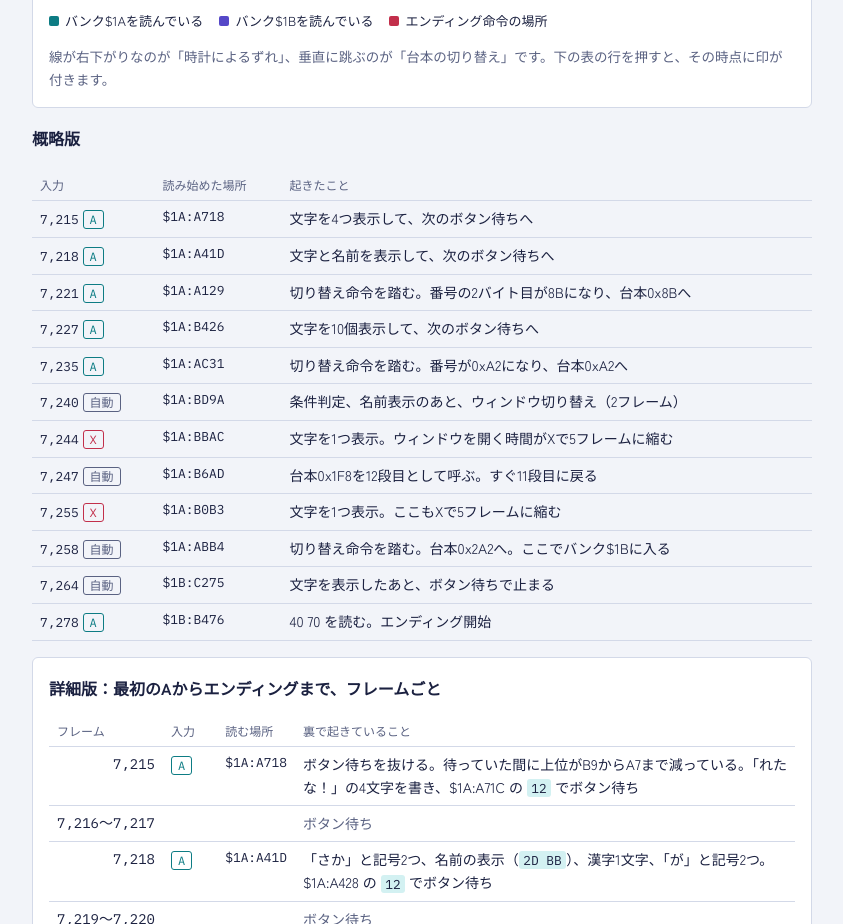
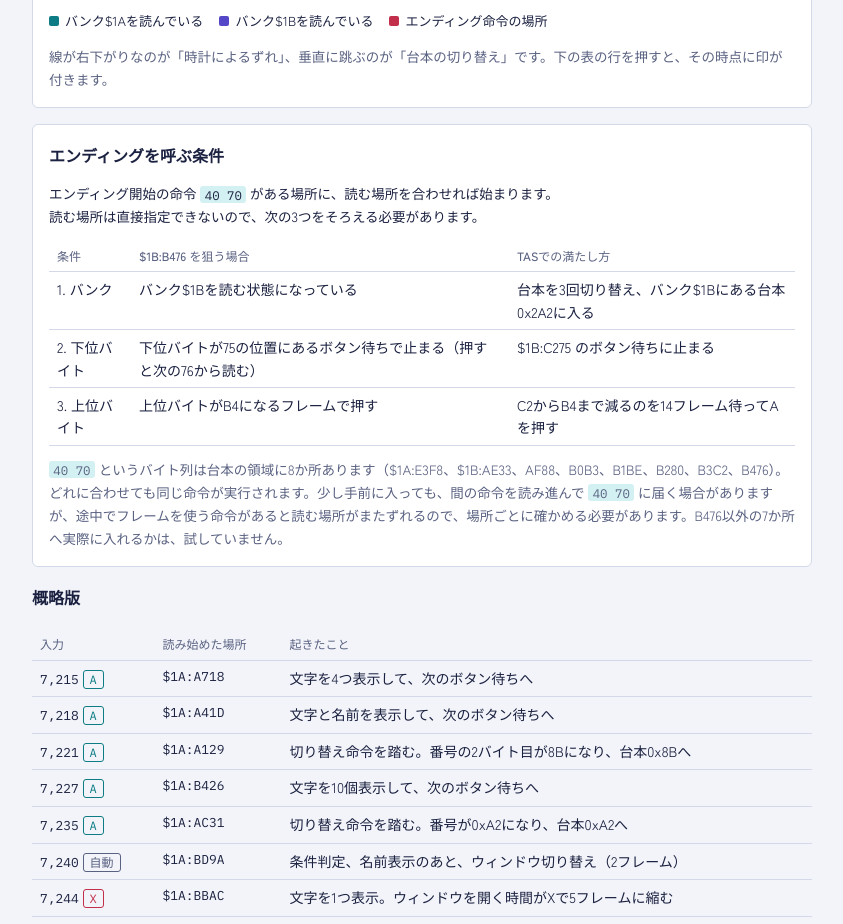
Before and after one commit to Ooooiwocha/rmsg1-tas-inputfiles, a plain HTML site: page docs/lady-bug/index.html in a window 1280 px wide. Shown: the part 6870-7794 px from the top of the page, without its empty margins (218-1061 px from the left). Drawn offline with Linux system fonts and the light colour scheme; a web font is replaced by a local one.

Commit message:
Explainer: add the conditions for triggering the ending
Co-Authored-By: Claude Fable 5.2 <noreply@anthropic.com>
Claude-Session: https://claude.ai/code/session_01ANRmnNH9qeuR6GN2uRKxSd

```diff
--- a/docs/lady-bug/index.html
+++ b/docs/lady-bug/index.html
@@ -321,6 +321,19 @@ footer{font-size:13px;color:var(--muted);border-top:1px solid var(--line);paddin
     <div class="legend"><span style="--c:var(--accent)">バンク$1Aを読んでいる</span><span style="--c:var(--bank2)">バンク$1Bを読んでいる</span><span style="--c:var(--hot)">エンディング命令の場所</span></div>
     <figcaption>線が右下がりなのが「時計によるずれ」、垂直に跳ぶのが「台本の切り替え」です。下の表の行を押すと、その時点に印が付きます。</figcaption>
   </figure>
+  <figure class="fig">
+    <h3>エンディングを呼ぶ条件</h3>
+    <p class="small">エンディング開始の命令 <code>40 70</code> がある場所に、読む場所を合わせれば始まります。読む場所は直接指定できないので、次の3つをそろえる必要があります。</p>
+    <div class="scroll"><table>
+      <thead><tr><th>条件</th><th>$1B:B476 を狙う場合</th><th>TASでの満たし方</th></tr></thead>
+      <tbody>
+        <tr><td>1. バンク</td><td>バンク$1Bを読む状態になっている</td><td>台本を3回切り替え、バンク$1Bにある台本0x2A2に入る</td></tr>
+        <tr><td>2. 下位バイト</td><td>下位バイトが75の位置にあるボタン待ちで止まる（押すと次の76から読む）</td><td>$1B:C275 のボタン待ちに止まる</td></tr>
+        <tr><td>3. 上位バイト</td><td>上位バイトがB4になるフレームで押す</td><td>C2からB4まで減るのを14フレーム待ってAを押す</td></tr>
+      </tbody>
+    </table></div>
+    <figcaption><code>40 70</code> というバイト列は台本の領域に8か所あります（$1A:E3F8、$1B:AE33、AF88、B0B3、B1BE、B280、B3C2、B476）。どれに合わせても同じ命令が実行されます。少し手前に入っても、間の命令を読み進んで <code>40 70</code> に届く場合がありますが、途中でフレームを使う命令があると読む場所がまたずれるので、場所ごとに確かめる必要があります。B476以外の7か所へ実際に入れるかは、試していません。</figcaption>
+  </figure>
   <h3>概略版</h3>
   <div class="scroll"><table id="tasTable">
     <thead><tr><th>入力</th><th>読み始めた場所</th><th>起きたこと</th></tr></thead><tbody></tbody>
```
